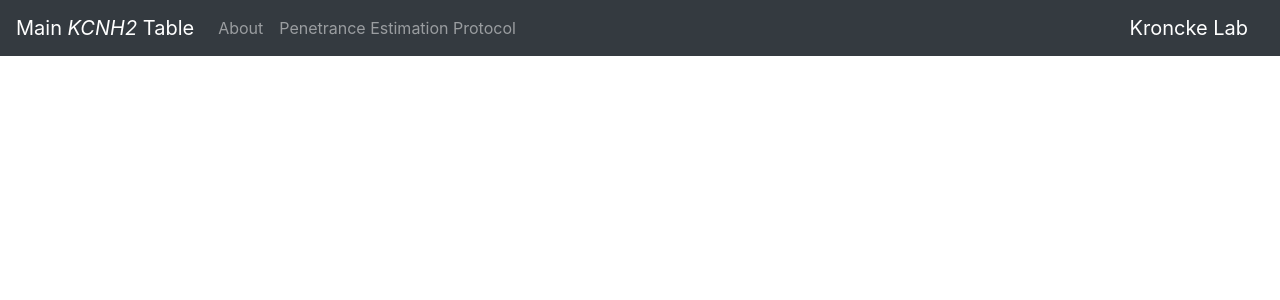
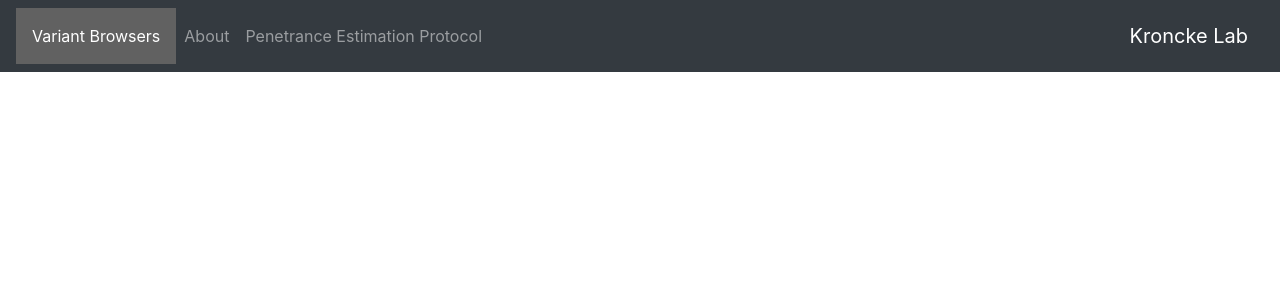
Before and after one commit to kroncke-lab/Variant_Browser, a Django app: page / in a window 1280 px wide. Shown: the top 300 px of the page. Run offline with Django 3.2, Linux system fonts and the light colour scheme; some libraries are stand-ins or nearby versions.

Commit message:
Adding dropdown tab to list variant browsers

```diff
--- a/variantbrowser/templates/base.html
+++ b/variantbrowser/templates/base.html
@@ -4,12 +4,59 @@
 <script src="https://cdnjs.cloudflare.com/ajax/libs/popper.js/1.14.3/umd/popper.min.js" integrity="sha384-ZMP7rVo3mIykV+2+9J3UJ46jBk0WLaUAdn689aCwoqbBJiSnjAK/l8WvCWPIPm49" crossorigin="anonymous"></script>
 <script src="https://stackpath.bootstrapcdn.com/bootstrap/4.1.3/js/bootstrap.min.js" integrity="sha384-ChfqqxuZUCnJSK3+MXmPNIyE6ZbWh2IMqE241rYiqJxyMiZ6OW/JmZQ5stwEULTy" crossorigin="anonymous"></script>
 
+<style>
+.dropbtn {
+  background-color: #616161;
+  color: white;
+  padding: 16px;
+  font-size: 16px;
+  border: none;
+}
+
+/* The container <div> - needed to position the dropdown content */
+.dropdown {
+  position: relative;
+  display: inline-block;
+}
+
+/* Dropdown Content (Hidden by Default) */
+.dropdown-content {
+  display: none;
+  position: absolute;
+  background-color: #f1f1f1;
+  min-width: 160px;
+  box-shadow: 0 8px 16px 0 rgba(0,0,0,0.2);
+  z-index: 1;
+}
+
+/* Links inside the dropdown */
+.dropdown-content a {
+  color: black;
+  padding: 12px 16px;
+  text-decoration: none;
+  display: block;
+}
+
+/* Change color of dropdown links on hover */
+.dropdown-content a:hover {background-color: #ddd;}
+
+/* Show the dropdown menu on hover */
+.dropdown:hover .dropdown-content {display: block;}
+
+/* Change the background color of the dropdown button when the dropdown content is shown */
+.dropdown:hover .dropbtn {background-color: #767676;}
+</style>
+
 
 <nav class="navbar navbar-expand-sm bg-dark navbar-dark text-center">
-<a class="navbar-brand" href="{% url 'kcnh2:main' %}">Main <i>KCNH2</i> Table</a>
-<button class="navbar-toggler" type="button" data-toggle="collapse" data-target="#collapsibleNavbar">
-    <span class="navbar-toggler-icon"></span>
-</button>
+    <div class="dropdown">
+      <button class="dropbtn">Variant Browsers</button>
+      <div class="dropdown-content">
+      <a href="{% url 'kcnh2:main' %}"><i>KCNH2</i></a>
+      <a href="https://oates.app.vumc.org/vancart/SCN5A/index.php"><i>SCN5A</i></a>
+      <a href="https://oates.app.vumc.org/vancart/KCNQ1/index.php"><i>KCNQ1</i></a>
+      </div>
+  </div>
         <div class="collapse navbar-collapse" id="collapsibleNavbar">
             <ul class="navbar-nav">
                 <li class="nav-item">
```
